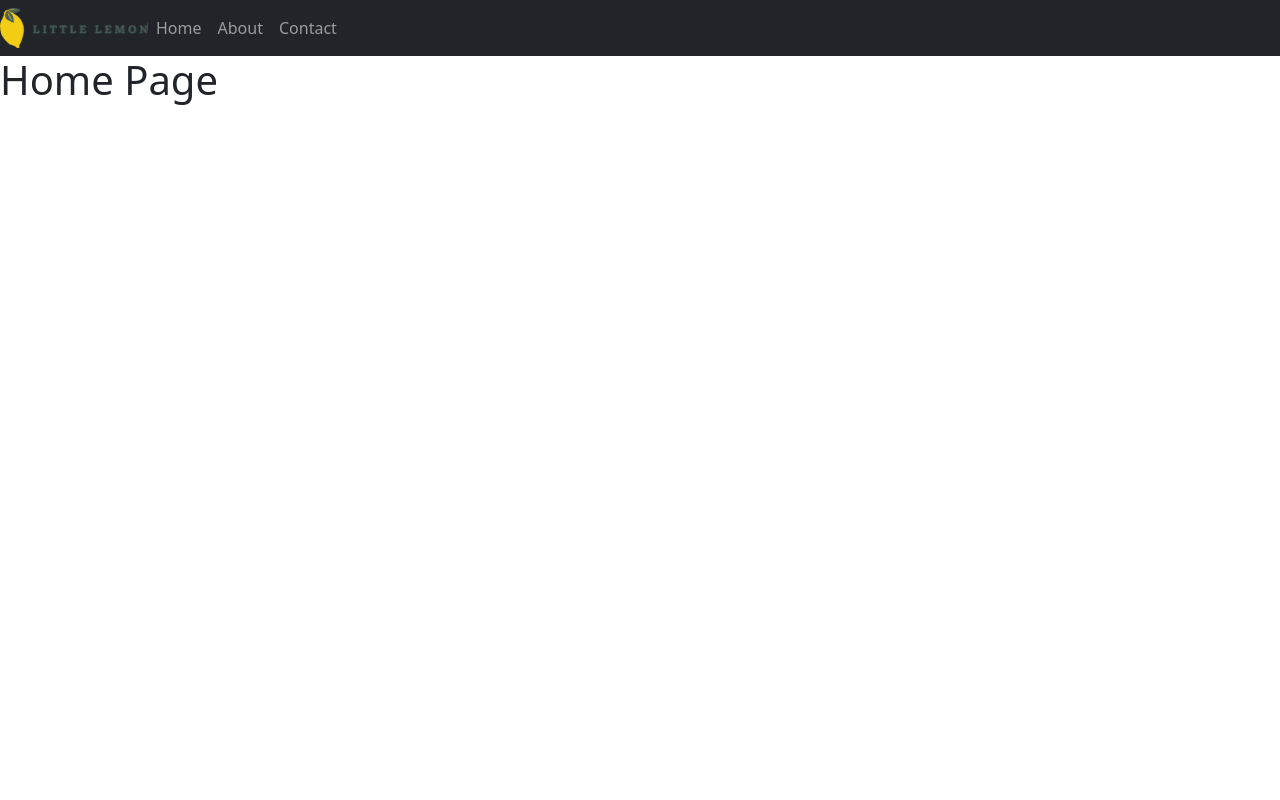
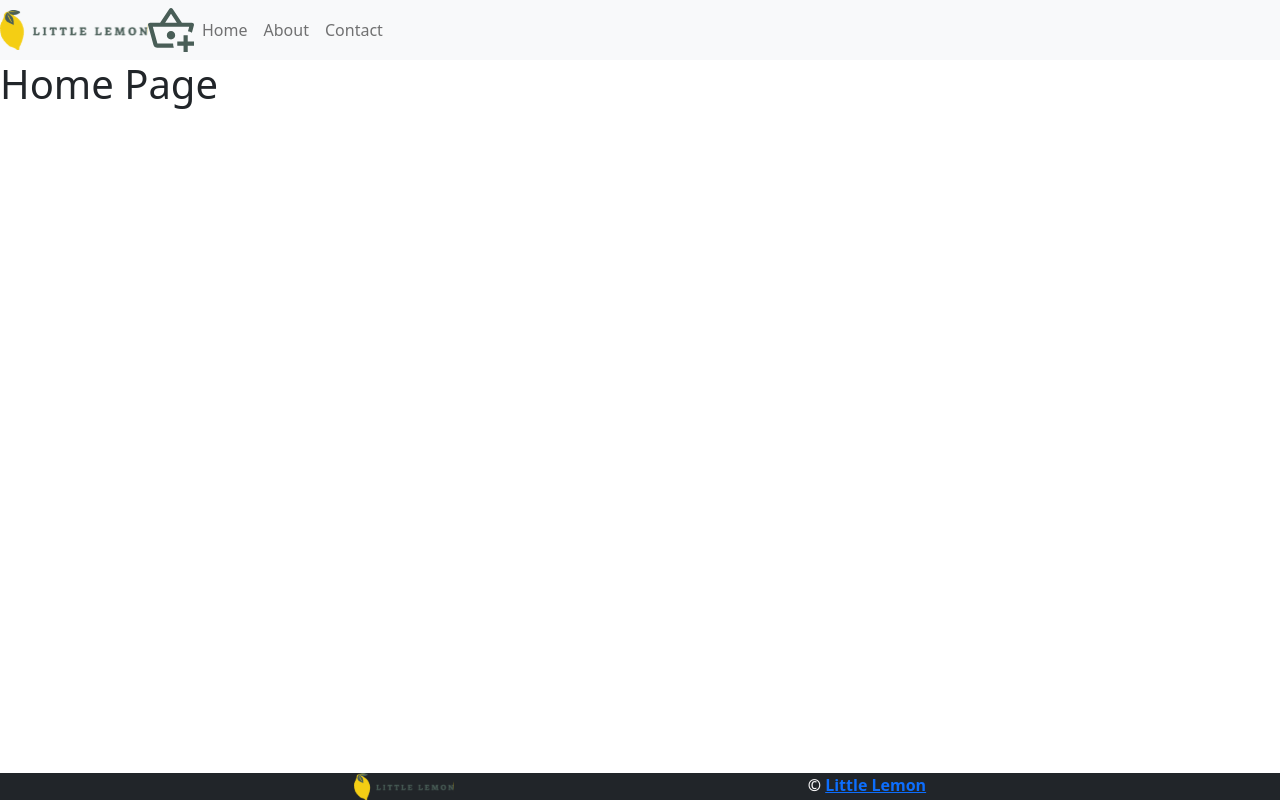
Before and after one commit to YTKowshik/little-lemon, a React (Create React App) app: page / in a window 1280 px wide. Built offline with nearby package versions, Linux system fonts and the light colour scheme.

Commit message:
Some more features

```diff
--- a/src/App.css
+++ b/src/App.css
@@ -28,6 +28,10 @@
 }
 .list-style-none{
   list-style: none;
+}
+.font-white{
+  font-weight: bold;
+  color: whitesmoke !important ;
 }
 footer{
   position: absolute;
--- a/src/App.js
+++ b/src/App.js
@@ -12,7 +12,9 @@ import FooterComponent from '#components/footer-component';
 import Home from '#components/home-component';
 import About from '#components/about-component';
 import Contact from '#components/contact-component';
+import Booking from '#components/booking-component';
 //#endregion
+import globals from '#src/globals';
 function App() {
   return (
     <Router>
@@ -20,8 +22,10 @@ function App() {
       <MainComponent />
       <Routes>
         <Route exact path='/' element={<Home />} />
-        <Route path='/about' element={<About />} />
-        <Route path='/contact' element={<Contact />} />
+        <Route path={globals.NAV_HOME} element={<Home />} />
+        <Route path={globals.NAV_ABOUT} element={<About />} />
+        <Route path={globals.NAV_CONTACT} element={<Contact />} />
+        <Route path={globals.NAV_BOOKING} element={<Booking />} />
       </Routes>
       <FooterComponent></FooterComponent>
     </Router>
--- /dev/null
+++ b/src/components/booking-component.js
@@ -0,0 +1,8 @@
+import BookingForm from "#components/forms/booking-form";
+
+const Booking = () => {
+    return (
+        <BookingForm ></BookingForm>
+    );
+}
+export default Booking;
--- a/src/components/footer-component.js
+++ b/src/components/footer-component.js
@@ -1,5 +1,12 @@
-const FooterComponent= () =>{
-    return <footer></footer>;
+import { Link } from "react-router-dom";
+import image from '#asset-images/Logo.svg';
+import globals from "#src/globals";
+
+const FooterComponent = (props) => {
+    return <footer className="w-100 d-flex flex-evenly bg-dark font-white">
+        <img width={100} src={image} alt="logo" className='logo-main' />
+        <div>© <Link to={globals.NAV_ABOUT}>Little Lemon </Link></div>
+    </footer>;
 };
 
 export default FooterComponent;
--- /dev/null
+++ b/src/components/forms/booking-form.js
@@ -0,0 +1,34 @@
+const BookingForm = () => {
+    const arrMinutes = [];
+    const arrHours=[];
+    for(let i=10;i<22;i++){
+        arrHours.push(<option key={"opt_"+i}>{`${i}`.padStart(2,"0")}</option>);
+    }
+    for(var j=0;j<60;j+=15){
+        arrMinutes.push(<option key={"opt_"+j}>{`${j}`.padStart(2,"0")}</option>);
+    }
+    return (
+        <form >
+            <label htmlFor="res-date">Choose date</label>
+            <input type="date" id="res-date" />
+            <label htmlFor="res-time">Choose time</label>
+            <select id="res-time ">
+                {arrHours}
+            </select>
+            <label htmlFor="res-min">Choose time</label>
+            <select id="res-min">
+                {arrMinutes}
+            </select>
+            <label htmlFor="guests">Number of guests</label>
+            <input type="number" placeholder="1" min="1" max="10" id="guests" />
+            <label htmlFor="occasion">Occasion</label>
+            <select id="occasion">
+                <option>Birthday</option>
+                <option>Anniversary</option>
+            </select>
+            <input type="submit" value="Make Your reservation" />
+        </form>
+    );
+};
+
+export default BookingForm;
--- a/src/components/logo-component.js
+++ b/src/components/logo-component.js
@@ -1,7 +1,11 @@
 import image from '#asset-images/Logo.svg';
-const LogoComponent=()=>{
+import { Link } from 'react-router-dom';
+import globals from '#src/globals';
+const LogoComponent = () => {
     return <div className='flex-row  justify-start'>
-        <img src={image} alt="logo" className='logo-main' />
+        <Link to={globals.NAV_HOME}>
+            <img src={image} alt="logo" className='logo-main' />
+        </Link>
     </div>
 }
 
--- a/src/components/nav-component.js
+++ b/src/components/nav-component.js
@@ -1,17 +1,20 @@
 import { Nav, Navbar, NavLink } from "react-bootstrap";
 import { Link } from "react-router-dom";
 import LogoComponent from "#components/logo-component";
+import globals from '#src/globals';
+import imgCart from '#asset-images/cart.svg';
 
 const NavComponent = () => {
     return (
-        <Navbar collapseOnSelect expand="sm" bg="dark" variant="dark" className="flex-row w-100">
+        <Navbar collapseOnSelect expand="sm" bg="light" variant="light" className="flex-row w-100">
+            <Navbar.Toggle aria-controls="navbarScroll" data-bs-toggle="collapse" data-bs-target="#navbarScroll" />
             <LogoComponent></LogoComponent>
-            <Navbar.Toggle aria-controls="navbarScroll" data-bs-toggle="collapse" data-bs-target="#navbarScroll" />
+            <Link ><img src={imgCart} alt="cart" /></Link>
             <Navbar.Collapse id="navbarScroll" className="text-center">
                 <Nav>
-                    <NavLink  eventKey="1" as={Link} to="/">Home</NavLink>
-                    <NavLink  eventKey="2" as={Link} to="/about">About</NavLink>
-                    <NavLink  eventKey="3" as={Link} to="/contact">Contact</NavLink>
+                    <NavLink  eventKey="1" as={Link} to={globals.NAV_HOME}>Home</NavLink>
+                    <NavLink  eventKey="2" as={Link} to={globals.NAV_ABOUT}>About</NavLink>
+                    <NavLink  eventKey="3" as={Link} to={globals.NAV_CONTACT}>Contact</NavLink>
                 </Nav>
             </Navbar.Collapse>
         </Navbar>
--- /dev/null
+++ b/src/globals.js
@@ -0,0 +1,16 @@
+const globals={
+    NAV_HOME: '/home',
+    NAV_ABOUT: '/about',
+    NAV_CONTACT: '/contact',
+    NAV_BOOKING: '/booking',
+
+    // BASE_URL: 'http://someurl.com',
+    // COLOR: {
+    //   ORANGE: '#C50',
+    //   DARKBLUE: '#0F3274',
+    //   LIGHTBLUE: '#6EA8DA',
+    //   DARKGRAY: '#999',
+    // },
+  };
+
+  export default Object.freeze(globals);
```
Also changed, not shown: src/assets/images/cart.svg (added).
